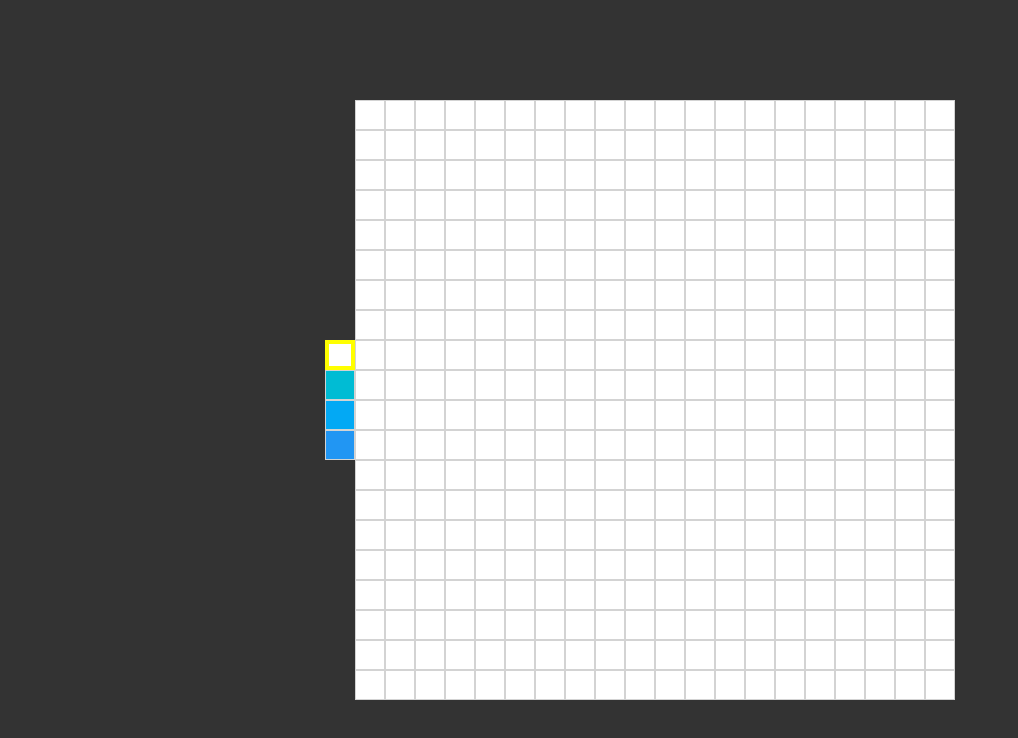
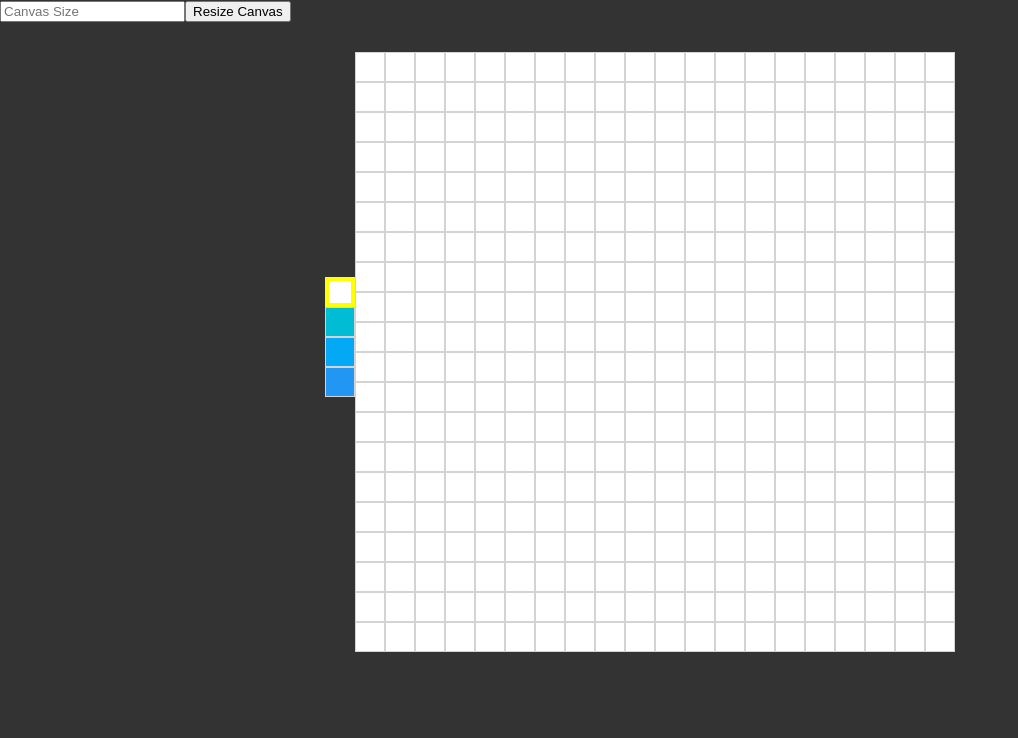
Before and after one commit to PeterArriaza/pixel-paint, a React (Create React App) app: page / in a window 1280 px wide. Shown: the top 738 px of the page, without its empty margins (0-1018 px from the left). Built offline with nearby package versions, Linux system fonts and the light colour scheme.

Commit message:
canvas resize not working; ghpages deploy

```diff
--- a/package.json
+++ b/package.json
@@ -1,17 +1,22 @@
 {
   "name": "pixelart-react",
   "version": "0.1.0",
+  "homepage": "https://peterarriaza.github.io/pixel-paint",
   "private": true,
   "dependencies": {
     "@testing-library/jest-dom": "^4.2.4",
     "@testing-library/react": "^9.3.2",
     "@testing-library/user-event": "^7.1.2",
+    "aphrodite": "^2.4.0",
+    "gh-pages": "^2.2.0",
     "react": "^16.13.1",
     "react-dom": "^16.13.1",
     "react-scripts": "3.4.1"
   },
   "scripts": {
     "start": "react-scripts start",
+    "predeploy": "yarn run build",
+    "deploy": "gh-pages -d build",
     "build": "react-scripts build",
     "test": "react-scripts test",
     "eject": "react-scripts eject"
--- a/src/App.css
+++ b/src/App.css
@@ -16,17 +16,15 @@
 
 .App {
   background-color: #333;
-  display: flex;
-  justify-content: center;
-  align-items: center;
+
   min-height: 100vh;
 }
 
 /* set max-width based on # of pixels in canvas row/col */
 .canvas {
   display: flex;
-  flex-wrap: wrap;
-  max-width: 600px;
+  justify-content: center;
+  align-items: center;
 }
 
 .pixel {
--- a/src/App.js
+++ b/src/App.js
@@ -2,14 +2,19 @@ import React, { useState } from 'react';
 import './App.css';
 import Canvas from './components/Canvas';
 import ColorPicker from './components/ColorPicker';
+import CanvasOptions from './components/CanvasOptions';
 
 const App = () => {
   const [color, setColor] = useState(0);
+  const [canvasSize, setCanvasSize] = useState(20);
 
   return (
     <div className="App">
-      <ColorPicker currentColor={color} setColor={color => setColor(color)} />
-      <Canvas currentColor={color} />
+      <CanvasOptions setCanvasSize={size => setCanvasSize(size)} />
+      <div className="canvas">
+        <ColorPicker currentColor={color} setColor={color => setColor(color)} />
+        <Canvas currentColor={color} size={canvasSize} />
+      </div>
     </div>
   );
 };
--- a/src/components/Canvas.js
+++ b/src/components/Canvas.js
@@ -1,13 +1,15 @@
-import React, { useState } from 'react';
+import React, { useState, useEffect } from 'react';
 import Colors from '../Colors';
 import Pixel from './Pixel';
+import { StyleSheet, css } from 'aphrodite';
 
 const Canvas = props => {
-  const size = 20;
+  let size = props.size;
+  const maxWidth = size * 30;
   const [matrix, setMatrix] = useState(
-    Array(parseInt(size))
+    Array(size)
       .fill()
-      .map(() => Array(parseInt(size)).fill(0))
+      .map(() => Array(size).fill(0))
   );
   const changeColor = (rowIndex, colIndex) => {
     const newMatrix = JSON.parse(JSON.stringify(matrix));
@@ -15,8 +17,21 @@ const Canvas = props => {
     setMatrix(newMatrix);
   };
 
+  const styles = StyleSheet.create({
+    // 30px * # Pixels
+    canvas: {
+      maxWidth: maxWidth,
+      maxHeight: maxWidth,
+      display: 'flex',
+      flexWrap: 'wrap',
+      marginTop: 30
+    }
+  });
+
+  // useEffect(() => (size = props.size));
+
   return (
-    <div className={'canvas'}>
+    <div className={css(styles.canvas)}>
       {matrix.map((row, rowIndex) =>
         row.map((_, colIndex) => {
           return (
--- /dev/null
+++ b/src/components/CanvasOptions.js
@@ -0,0 +1,20 @@
+import React, { useState } from 'react';
+
+const CanvasOptions = props => {
+  const [size, setSize] = useState(20);
+  return (
+    <div>
+      <input
+        type="number"
+        placeholder="Canvas Size"
+        min="0"
+        onChange={e => setSize(e.target.value)}
+      />
+      <button type="button" onClick={() => props.setCanvasSize(size)}>
+        Resize Canvas
+      </button>
+    </div>
+  );
+};
+
+export default CanvasOptions;
```
Also changed, not shown: 1 other file (tests, documents, lock files or other folders).
